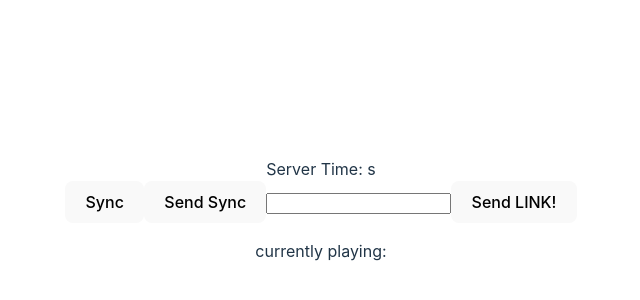
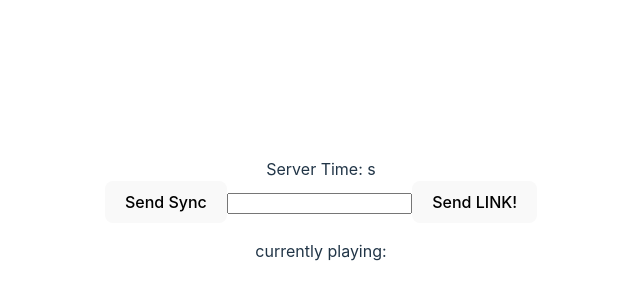
Before and after one commit to porezzz/MovieNight-test, a React (Vite) app in the folder client/: page / in a window 1280 px wide. Shown: the part 2-302 px from the top of the page, without its empty margins (319-959 px from the left). Built offline with nearby package versions, Linux system fonts and the light colour scheme; no server answers.

Commit message:
sync every client with 1 button click

```diff
--- a/client/src/App.jsx
+++ b/client/src/App.jsx
@@ -5,7 +5,6 @@ import React, { useEffect, useRef, useState } from "react";
 
 function App() {
   const playerRef = useRef();
-  const syncButton = useRef();
   const sendSyncButton = useRef();
   const serverTimeDiv = useRef();
 
@@ -13,13 +12,13 @@ function App() {
   let ServerCurrentTime;
 
   useEffect(() => {
-    syncButton.current.addEventListener("click", () => {
-      playerRef.current.seekTo(ServerCurrentTime);
-      syncButton.current.disabled = true;
-      setTimeout(() => {
-        syncButton.current.disabled = false;
-      }, 5000);
-    });
+    // syncButton.current.addEventListener("click", () => {
+    //
+    //   syncButton.current.disabled = true;
+    //   setTimeout(() => {
+    //     syncButton.current.disabled = false;
+    //   }, 5000);
+    // });
     socket.on("url", (data) => {
       setupdatedURL(data);
       console.log(`recived data: ${data}`);
@@ -33,8 +32,9 @@ function App() {
     socket.on("currentTime", (data) => {
       console.log(serverTimeDiv);
       serverTimeDiv.current.innerText = `Server Time: ${Math.floor(data)}s`;
+      console.log(`${data} sekundy | server`);
       ServerCurrentTime = data;
-      console.log(`${data} sekundy | server`);
+      playerRef.current.seekTo(ServerCurrentTime);
     });
   }, []);
   const [url, setUrl] = useState("");
@@ -80,7 +80,6 @@ function App() {
   return (
     <>
       <div ref={serverTimeDiv}>Server Time: s</div>
-      <button ref={syncButton}>Sync</button>
       <button ref={sendSyncButton} onClick={sendCurrentTime}>
         Send Sync
       </button>
```
Also changed, not shown: 29 other files (tests, documents, lock files or other folders).
